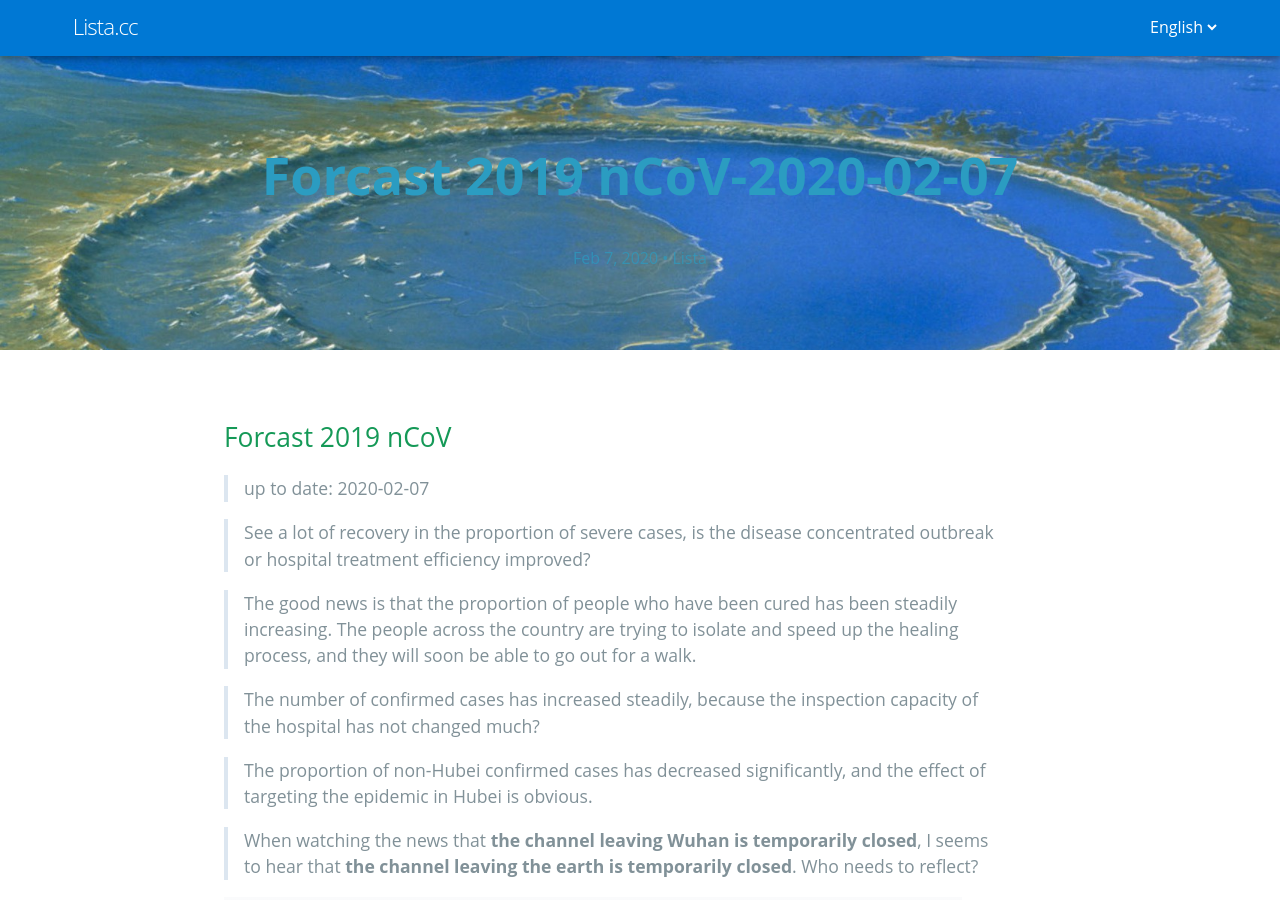
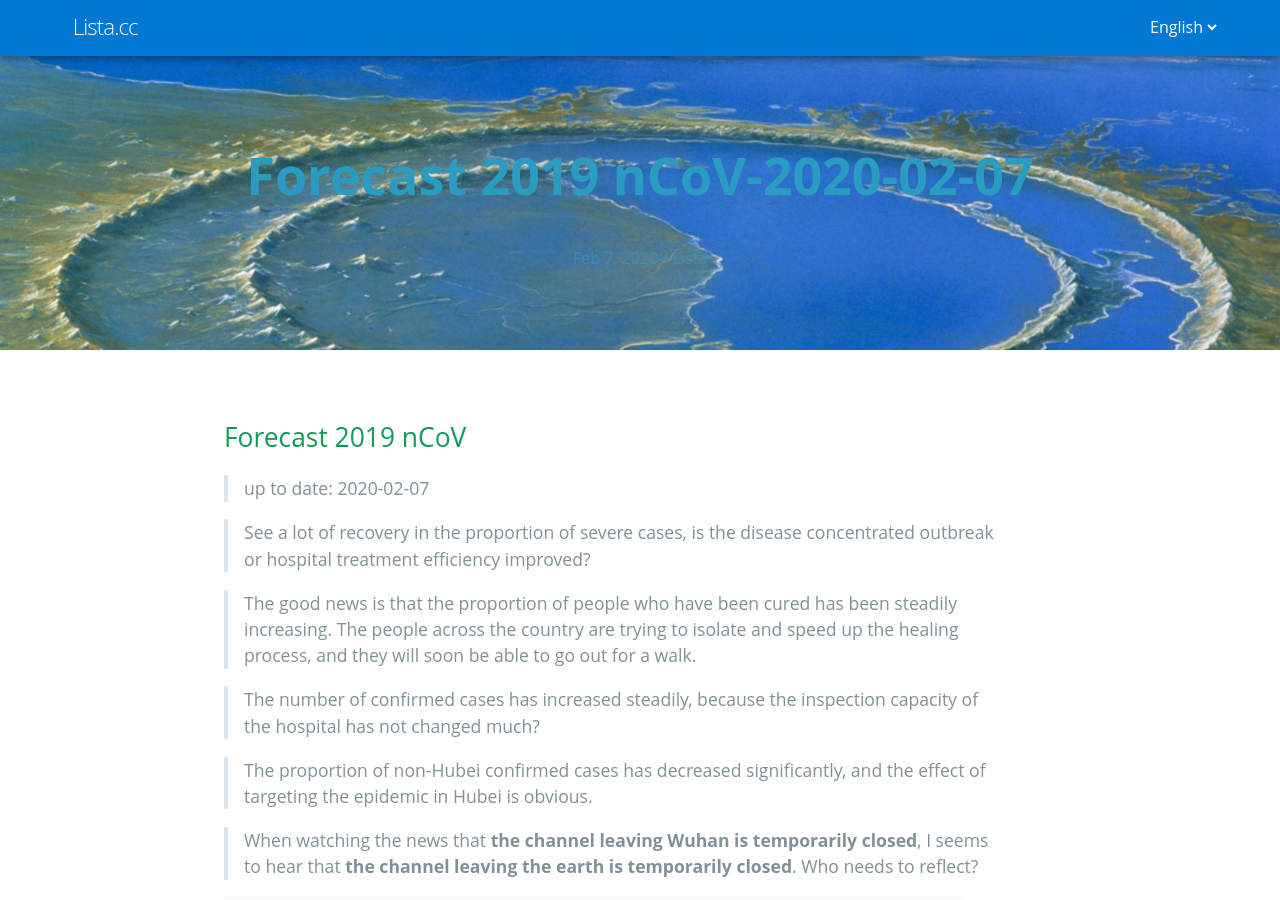
Before and after one commit to joodies/newdata, a Jekyll site: the page built from en/_posts/2020-02-07-2019-nCoV.md, in a window 1280 px wide and 900 px high. Built offline with Jekyll 4.4.1, drawn with Linux system fonts in a browser that asks for light colours; nearby versions of some CDN libraries; some web fonts are replaced; comment, search, counter and statistics services are not loaded.

Commit message:
Update 2020-02-07-2019-nCoV.md

```diff
--- a/en/_posts/2020-02-07-2019-nCoV.md
+++ b/en/_posts/2020-02-07-2019-nCoV.md
@@ -1,12 +1,12 @@
 ---
 layout: post
-title: Forcast 2019 nCoV-2020-02-07
+title: Forecast 2019 nCoV-2020-02-07
 lang: en
 tags:
 stickie:
 ---
 
-## Forcast 2019 nCoV
+## Forecast 2019 nCoV
 
 >up to date: 2020-02-07
 
```
